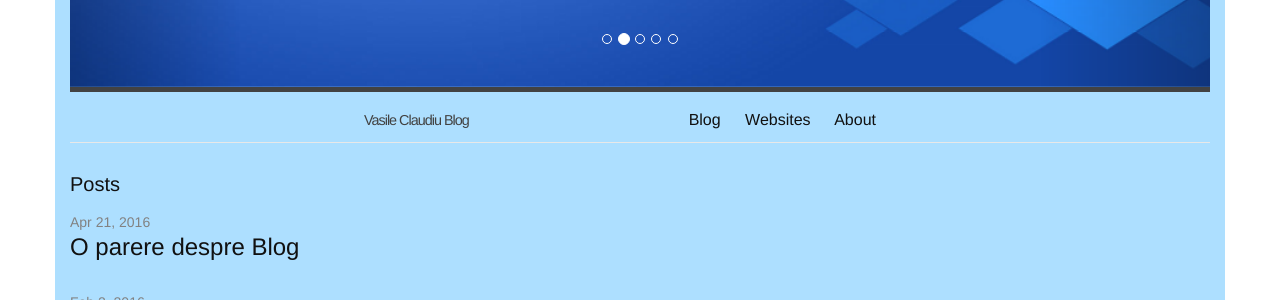
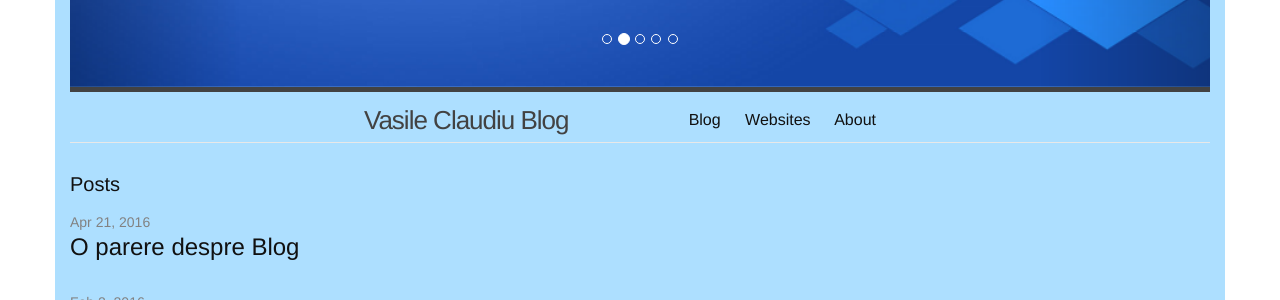
Before and after one commit to VasileClaudiu/blog, a Jekyll site: the page built from index.html, in a window 1280 px wide. Shown: the part 305-605 px from the top of the page. Built offline with Jekyll 4.4.1, drawn with Linux system fonts in a browser that asks for light colours.

Commit message:
blog initial with bootstrap and settings

```diff
--- a/_includes/header.html
+++ b/_includes/header.html
@@ -14,7 +14,7 @@
       </a>
       </div>
 
-      <div class="trigger">
+      <div class="trigger pull-right">
         <a class="page-link" href="{{ prepend: site.baseurl }}/blog">Blog</a>
         <a class="page-link" href="{{ site.baseurl }}/websites">Websites</a>
         <a class="page-link" href="{{ site.baseurl }}/about">About</a>
--- a/css/main.scss
+++ b/css/main.scss
@@ -67,9 +67,6 @@
 	position: fixed;
 	z-index: 50;
 
-}
-.site-title{
-	font-size:90%;
 }
 .schimb {
 	width: 50%;
```
